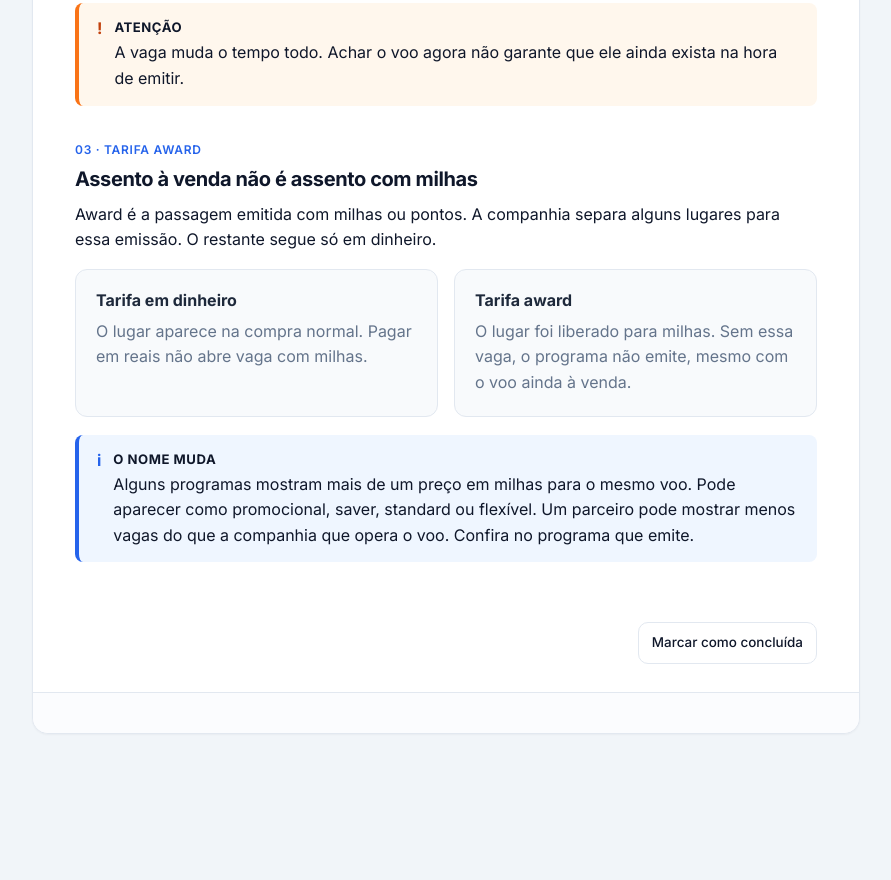
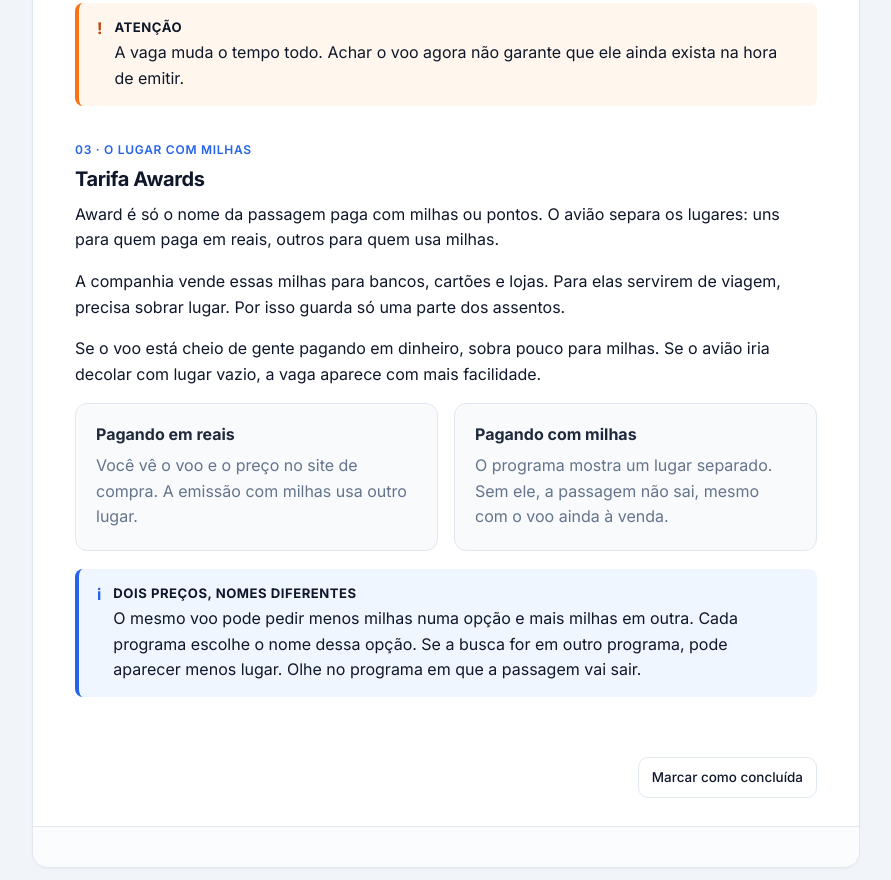
Before and after one commit to renerlemes/curso-milhas-pontos, a website: page src/curso/content/5-como-encontrar-e-avaliar-emissoes/2-pesquisar-no-programa.html in a window 1280 px wide. Shown: the part 746-1626 px from the top of the page, without its empty margins (346-1237 px from the left). Before the commit the page ends 1528 px from the top, so only its background shows below. Drawn offline with Linux system fonts and the light colour scheme; no server answers.

Commit message:
Melhorias

```diff
--- a/src/curso/content/5-como-encontrar-e-avaliar-emissoes/2-pesquisar-no-programa.html
+++ b/src/curso/content/5-como-encontrar-e-avaliar-emissoes/2-pesquisar-no-programa.html
@@ -72,24 +72,26 @@
           </section>
 
           <section class="section" id="tarifa-award">
-            <div class="kicker">03 · Tarifa award</div>
-            <h2>Assento à venda não é assento com milhas</h2>
-            <p>Award é a passagem emitida com milhas ou pontos. A companhia separa alguns lugares para essa emissão. O restante segue só em dinheiro.</p>
+            <div class="kicker">03 · O lugar com milhas</div>
+            <h2>Tarifa Awards</h2>
+            <p>Award é só o nome da passagem paga com milhas ou pontos. O avião separa os lugares: uns para quem paga em reais, outros para quem usa milhas.</p>
+            <p>A companhia vende essas milhas para bancos, cartões e lojas. Para elas servirem de viagem, precisa sobrar lugar. Por isso guarda só uma parte dos assentos.</p>
+            <p>Se o voo está cheio de gente pagando em dinheiro, sobra pouco para milhas. Se o avião iria decolar com lugar vazio, a vaga aparece com mais facilidade.</p>
             <div class="grid2">
               <div class="card">
-                <h3>Tarifa em dinheiro</h3>
-                <p class="muted">O lugar aparece na compra normal. Pagar em reais não abre vaga com milhas.</p>
+                <h3>Pagando em reais</h3>
+                <p class="muted">Você vê o voo e o preço no site de compra. A emissão com milhas usa outro lugar.</p>
               </div>
               <div class="card">
-                <h3>Tarifa award</h3>
-                <p class="muted">O lugar foi liberado para milhas. Sem essa vaga, o programa não emite, mesmo com o voo ainda à venda.</p>
+                <h3>Pagando com milhas</h3>
+                <p class="muted">O programa mostra um lugar separado. Sem ele, a passagem não sai, mesmo com o voo ainda à venda.</p>
               </div>
             </div>
             <div class="callout">
               <div class="callout-icon">i</div>
               <div>
-                <strong>O nome muda</strong>
-                <p>Alguns programas mostram mais de um preço em milhas para o mesmo voo. Pode aparecer como promocional, saver, standard ou flexível. Um parceiro pode mostrar menos vagas do que a companhia que opera o voo. Confira no programa que emite.</p>
+                <strong>Dois preços, nomes diferentes</strong>
+                <p>O mesmo voo pode pedir menos milhas numa opção e mais milhas em outra. Cada programa escolhe o nome dessa opção. Se a busca for em outro programa, pode aparecer menos lugar. Olhe no programa em que a passagem vai sair.</p>
               </div>
             </div>
           </section>
```
Also changed, not shown: src/curso/content/6-extras/1-glossario.html (+1 -1 lines), src/slides/content/5-como-encontrar-e-avaliar-emissoes.html (+9 -8 lines), src/slides/content/6-extras.html (+1 -1 lines), .cursor/skills/page-new/summary.md.
